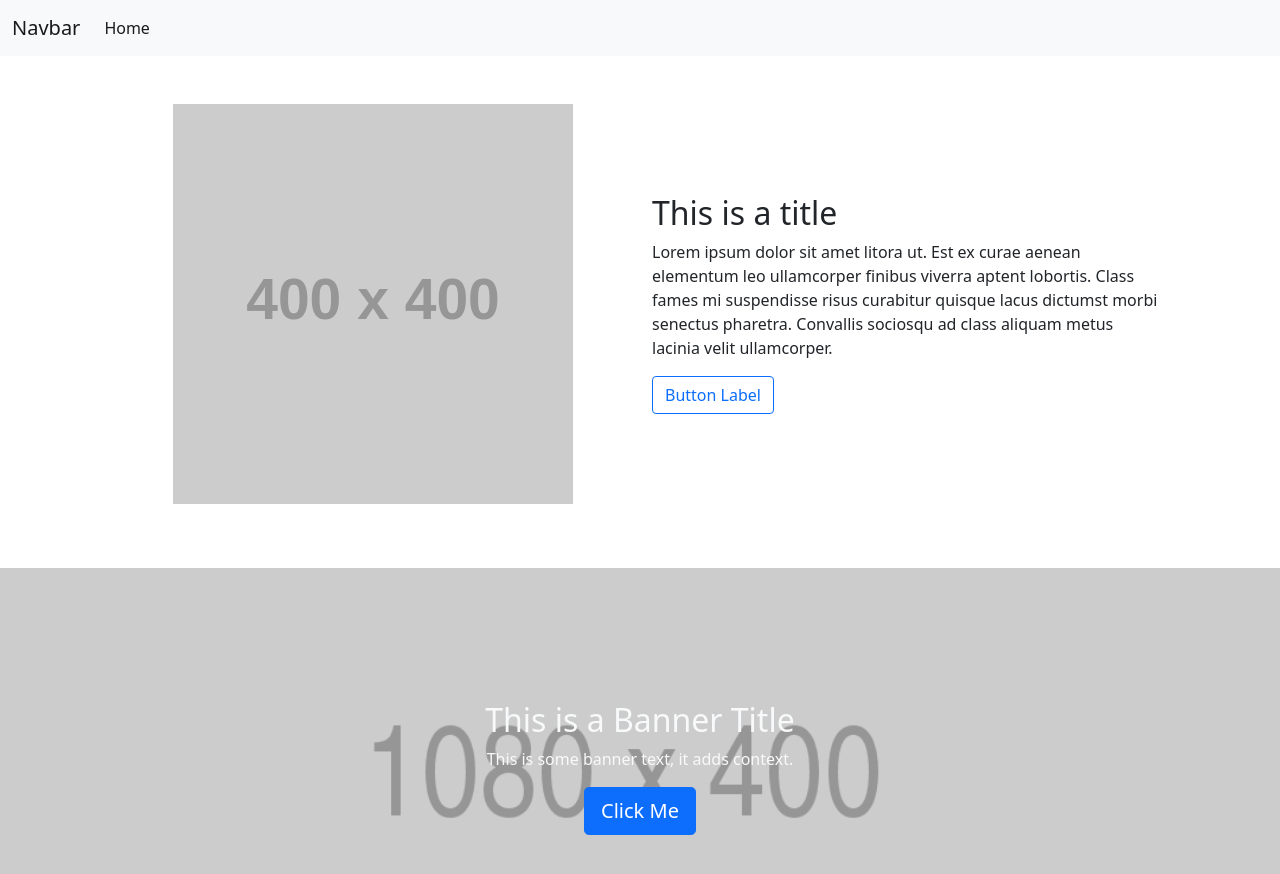
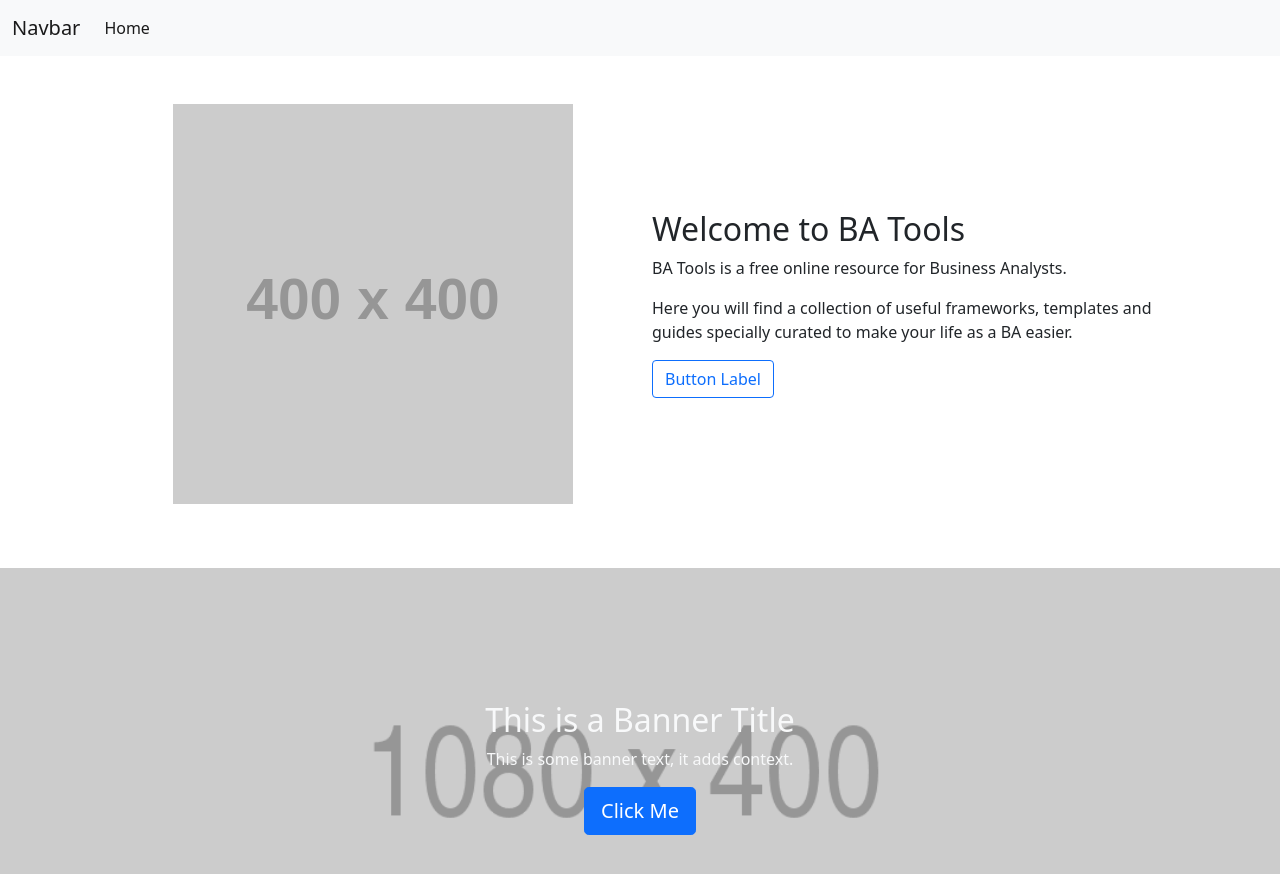
Before and after one commit to naaman10/batools, a Jekyll site: the page built from index.markdown, in a window 1280 px wide and 900 px high. Shown: the top 874 px of the window. Built offline with Jekyll 4.4.1, drawn with Linux system fonts in a browser that asks for light colours; nearby versions of some CDN libraries.

Commit message:
Update from Forestry.io naamanh10@gmail.com updated index.markdown

```diff
--- a/index.markdown
+++ b/index.markdown
@@ -3,11 +3,11 @@ layout: page-builder
 title: This is the homepage
 page_blocks:
 - template: content-feature
-  title: This is a title
-  body_text: Lorem ipsum dolor sit amet litora ut. Est ex curae aenean elementum leo
-    ullamcorper finibus viverra aptent lobortis. Class fames mi suspendisse risus
-    curabitur quisque lacus dictumst morbi senectus pharetra. Convallis sociosqu ad
-    class aliquam metus lacinia velit ullamcorper.
+  title: Welcome to BA Tools
+  body_text: |-
+    BA Tools is a free online resource for Business Analysts.
+
+    Here you will find a collection of useful frameworks, templates and guides specially curated to make your life as a BA easier.
   alignment: Left
   cta:
     cta_label: Button Label
```
